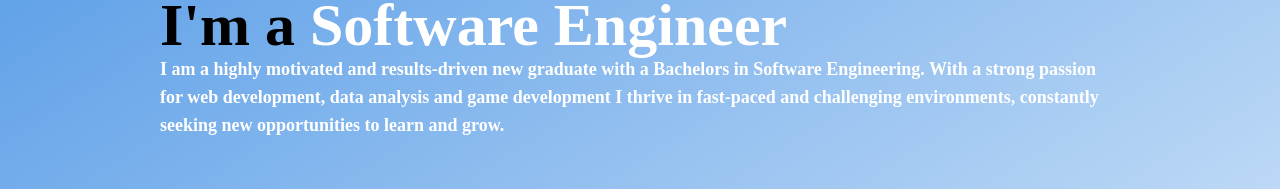
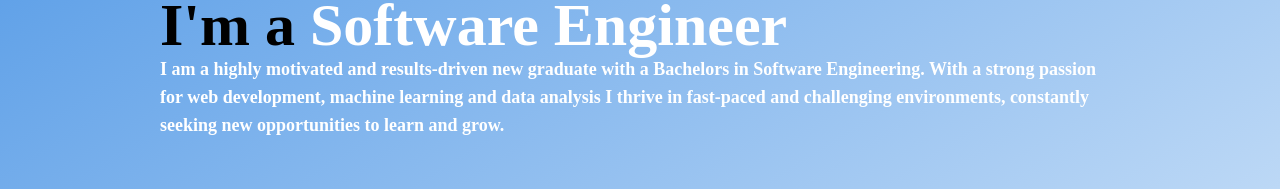
Before and after one commit to xyronic15/Portfolio, a React (Create React App) app in the folder xyron-brual/: page / in a window 1280 px wide. Shown: the part 383-572 px from the top of the page. Built offline with nearby package versions, Linux system fonts and the light colour scheme.

Commit message:
Changed home summary

```diff
--- a/xyron-brual/src/components/Home.jsx
+++ b/xyron-brual/src/components/Home.jsx
@@ -2,7 +2,7 @@ import React from "react";
 
 export const Home = () => {
   const introText =
-    "I am a highly motivated and results-driven new graduate with a Bachelors in Software Engineering. With a strong passion for web development, data analysis and game development I thrive in fast-paced and challenging environments, constantly seeking new opportunities to learn and grow.";
+    "I am a highly motivated and results-driven new graduate with a Bachelors in Software Engineering. With a strong passion for web development, machine learning and data analysis I thrive in fast-paced and challenging environments, constantly seeking new opportunities to learn and grow.";
   return (
     <div
       name="Home"
```
